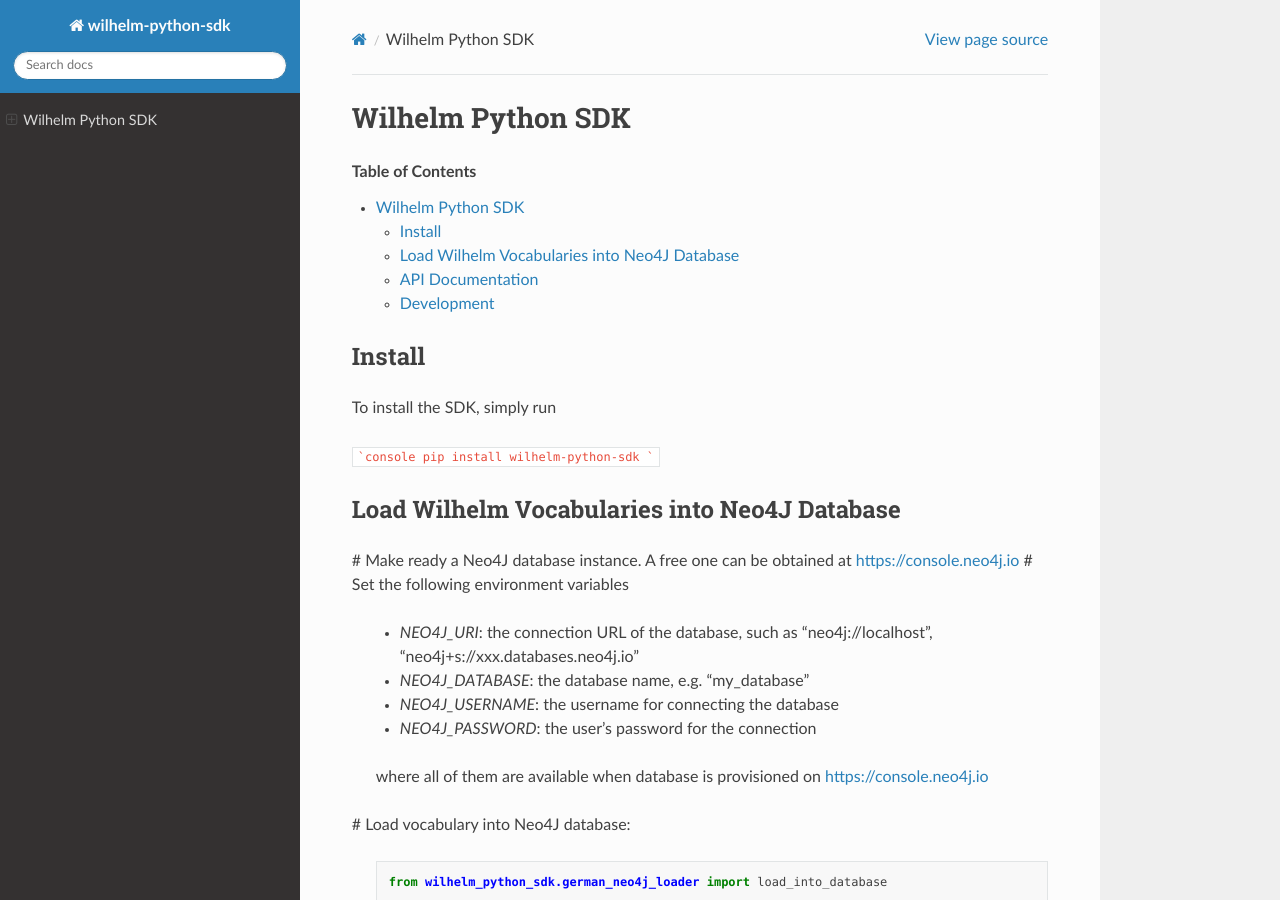
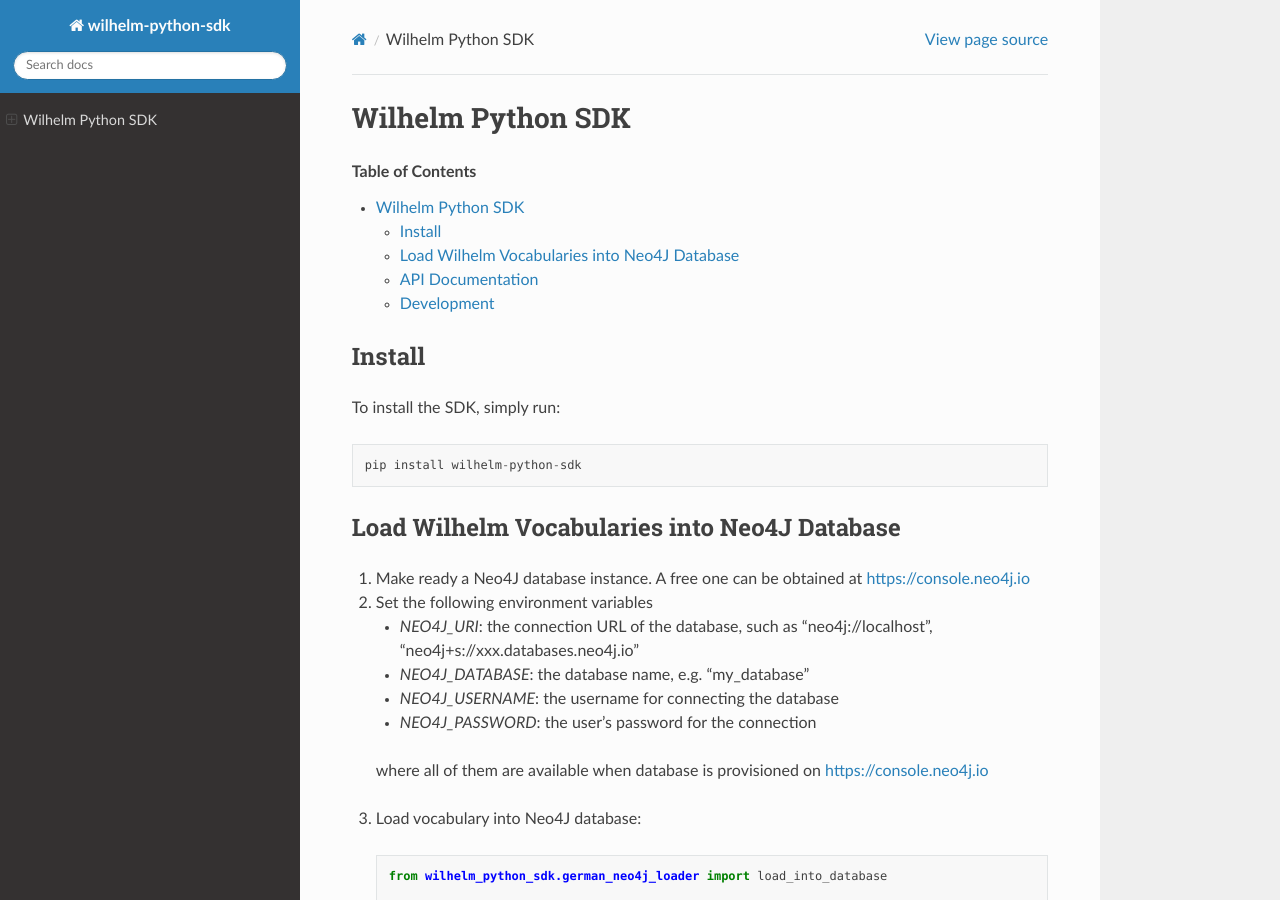
Before and after one commit to generation-software/graph-database-loader, a Sphinx documentation site: the page built from docs/source/index.rst, in a window 1280 px wide and 900 px high. Built offline with Sphinx 7.4.7 and the Read the Docs theme 2.0.0, drawn with Linux system fonts in a browser that asks for light colours; some of the changed lines change nothing that is shown.

Commit message:
Fix doc formatting (#6)

````diff
--- a/docs/source/index.rst
+++ b/docs/source/index.rst
@@ -8,26 +8,24 @@
 Install
 =======
 
-To install the SDK, simply run
+To install the SDK, simply run::
 
-```console
-pip install wilhelm-python-sdk
-```
+    pip install wilhelm-python-sdk
 
 Load Wilhelm Vocabularies into Neo4J Database
 =============================================
 
-# Make ready a Neo4J database instance. A free one can be obtained at https://console.neo4j.io
-# Set the following environment variables
+1. Make ready a Neo4J database instance. A free one can be obtained at https://console.neo4j.io
+2. Set the following environment variables
 
-  - `NEO4J_URI`: the connection URL of the database, such as "neo4j://localhost", "neo4j+s://xxx.databases.neo4j.io"
-  - `NEO4J_DATABASE`: the database name, e.g. "my_database"
-  - `NEO4J_USERNAME`: the username for connecting the database
-  - `NEO4J_PASSWORD`: the user's password for the connection
+   - `NEO4J_URI`: the connection URL of the database, such as "neo4j://localhost", "neo4j+s://xxx.databases.neo4j.io"
+   - `NEO4J_DATABASE`: the database name, e.g. "my_database"
+   - `NEO4J_USERNAME`: the username for connecting the database
+   - `NEO4J_PASSWORD`: the user's password for the connection
 
   where all of them are available when database is provisioned on https://console.neo4j.io
 
-# Load vocabulary into Neo4J database:
+3. Load vocabulary into Neo4J database:
 
   .. code-block:: python
 
````
